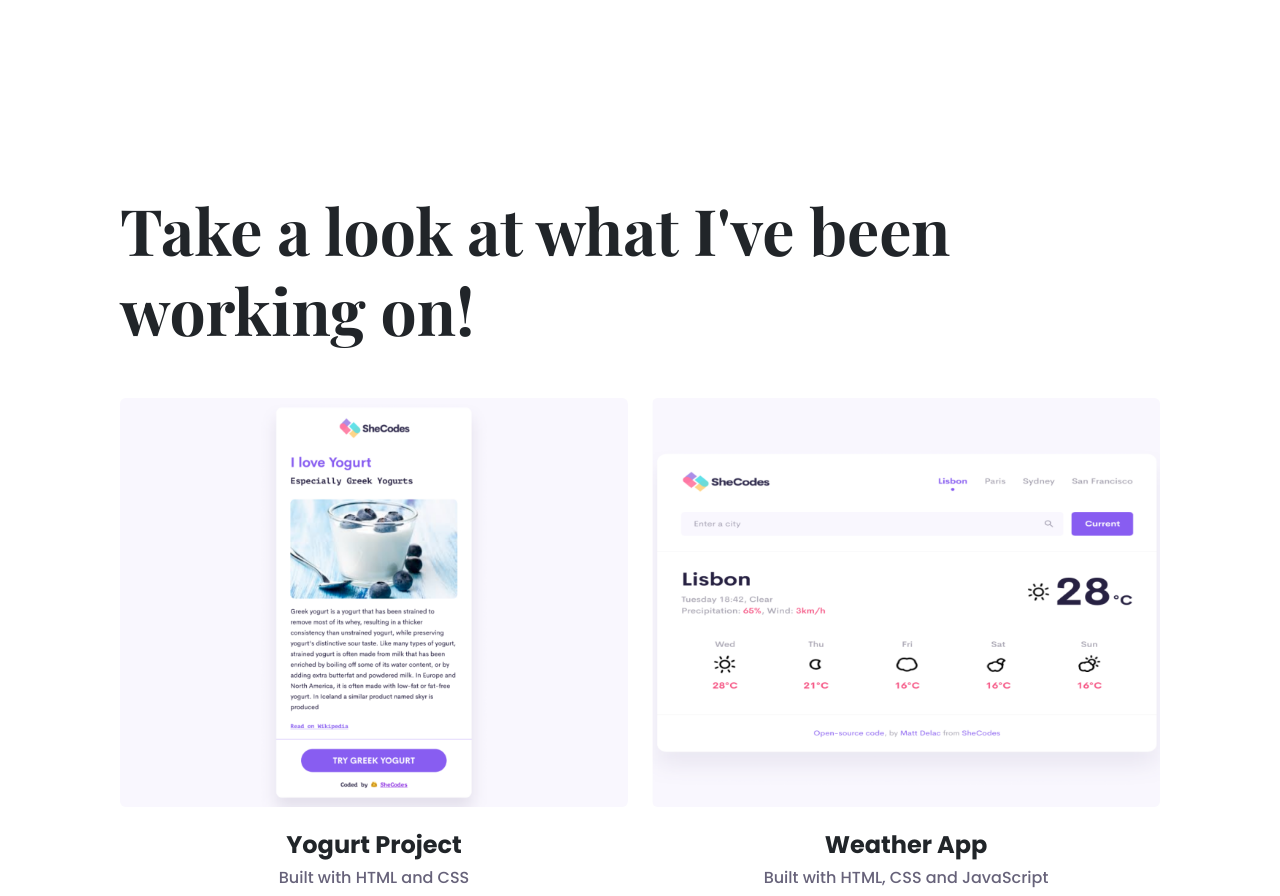
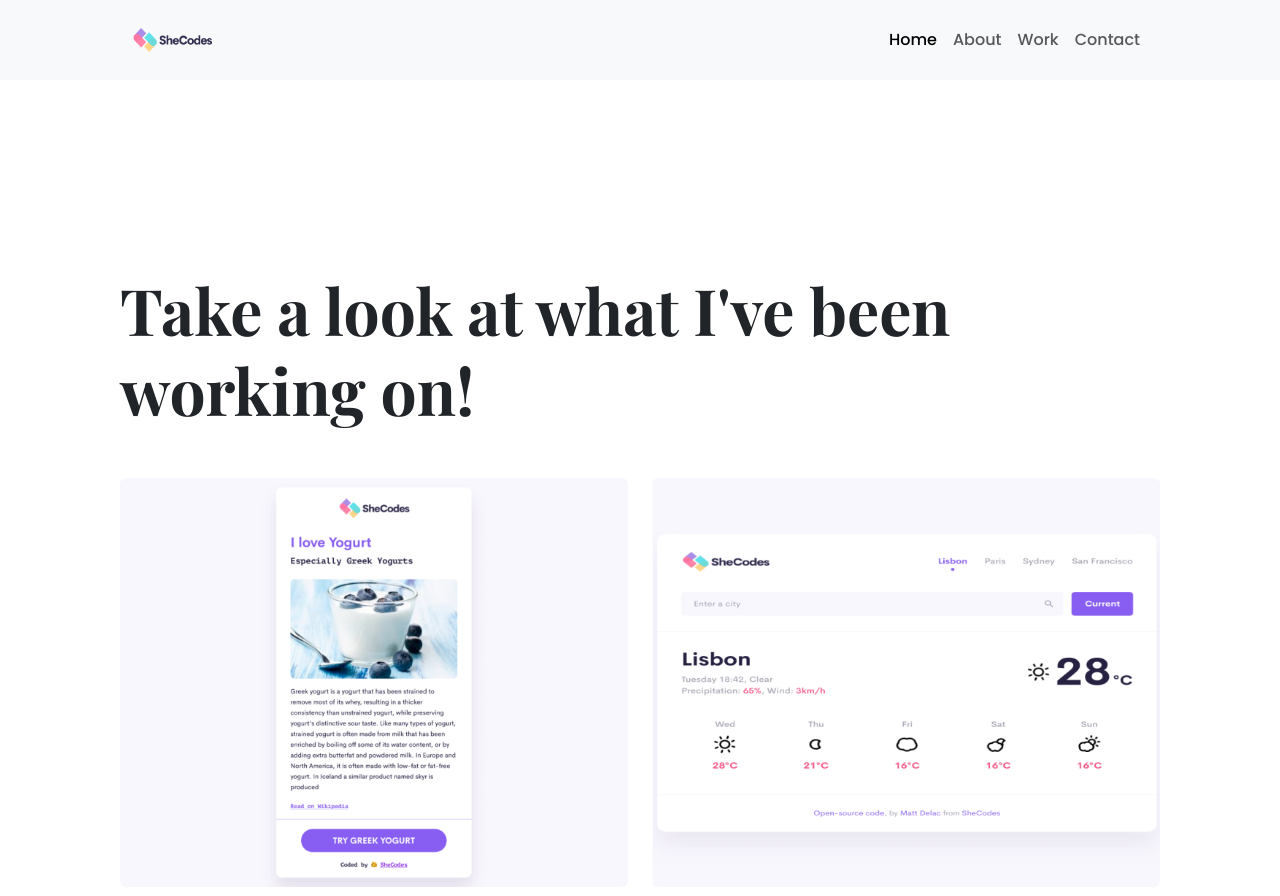
Before and after one commit to alice4599/My-Portfolio, a plain HTML site: page work.html in a window 1280 px wide. Shown: the top 896 px of the page. Drawn offline with nearby package versions, Linux system fonts and the light colour scheme; a web font is replaced by a local one.

Commit message:
added navbar and connected to index.html and about.html

```diff
--- a/work.html
+++ b/work.html
@@ -32,6 +32,43 @@
     <link rel="stylesheet" href="src/style.css" />
   </head>
   <body>
+    <nav class="navbar navbar-expand-lg navbar-light bg-light">
+      <div class="container-fluid">
+        <img src="image/logo.png" alt="" width="80" height="24" />
+
+        <button
+          class="navbar-toggler"
+          type="button"
+          data-bs-toggle="collapse"
+          data-bs-target="#navbarNav"
+          aria-controls="navbarNav"
+          aria-expanded="false"
+          aria-label="Toggle navigation"
+        >
+          <span class="navbar-toggler-icon"></span>
+        </button>
+        <div class="collapse navbar-collapse" id="navbarNav">
+          <ul class="navbar-nav ms-auto">
+            <li class="nav-item">
+              <a class="nav-link active" aria-current="page" href="index.html"
+                >Home</a
+              >
+            </li>
+            <li class="nav-item">
+              <a class="nav-link" href="about.html">About</a>
+            </li>
+            <li class="nav-item">
+              <a class="nav-link" href="work.html">Work</a>
+            </li>
+            <li class="nav-item">
+              <a class="nav-link" href="#" tabindex="-1" aria-disabled="true"
+                >Contact</a
+              >
+            </li>
+          </ul>
+        </div>
+      </div>
+    </nav>
     <div class="allPages container">
       <div class="allPagesContent">
         <h1 class="mb-5">Take a look at what I've been working on!</h1>
@@ -47,7 +84,11 @@
             <p class="text-center">Built with HTML, CSS and JavaScript</p>
           </div>
           <div class="col-md-6 mb-4">
-            <img src="image/Dictionaryapp.png" class="img-fluid rounded" alt="" />
+            <img
+              src="image/Dictionaryapp.png"
+              class="img-fluid rounded"
+              alt=""
+            />
             <h3 class="text-center">Dictionary App</h3>
             <p class="text-center">Built with HTML, CSS and React</p>
           </div>
```
